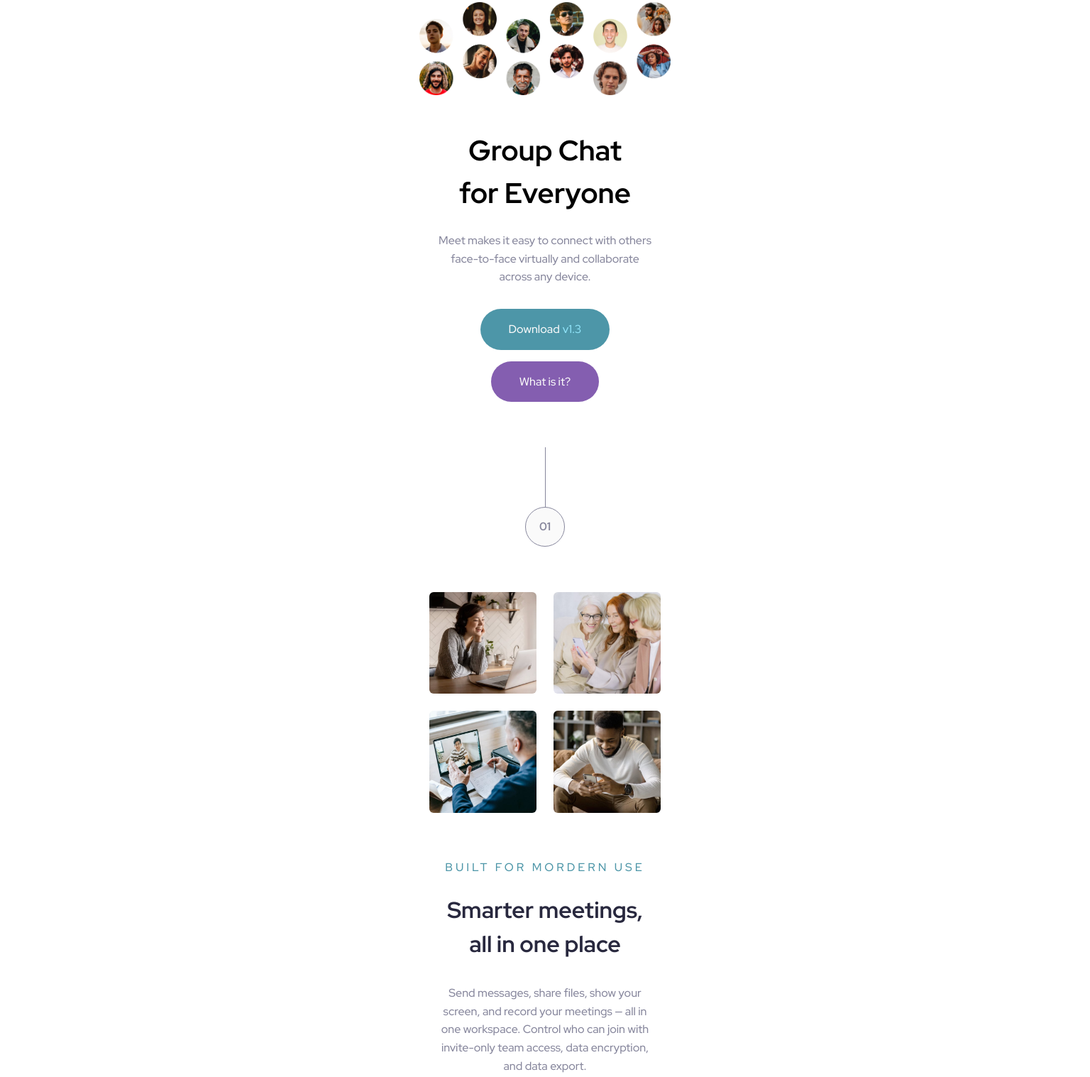
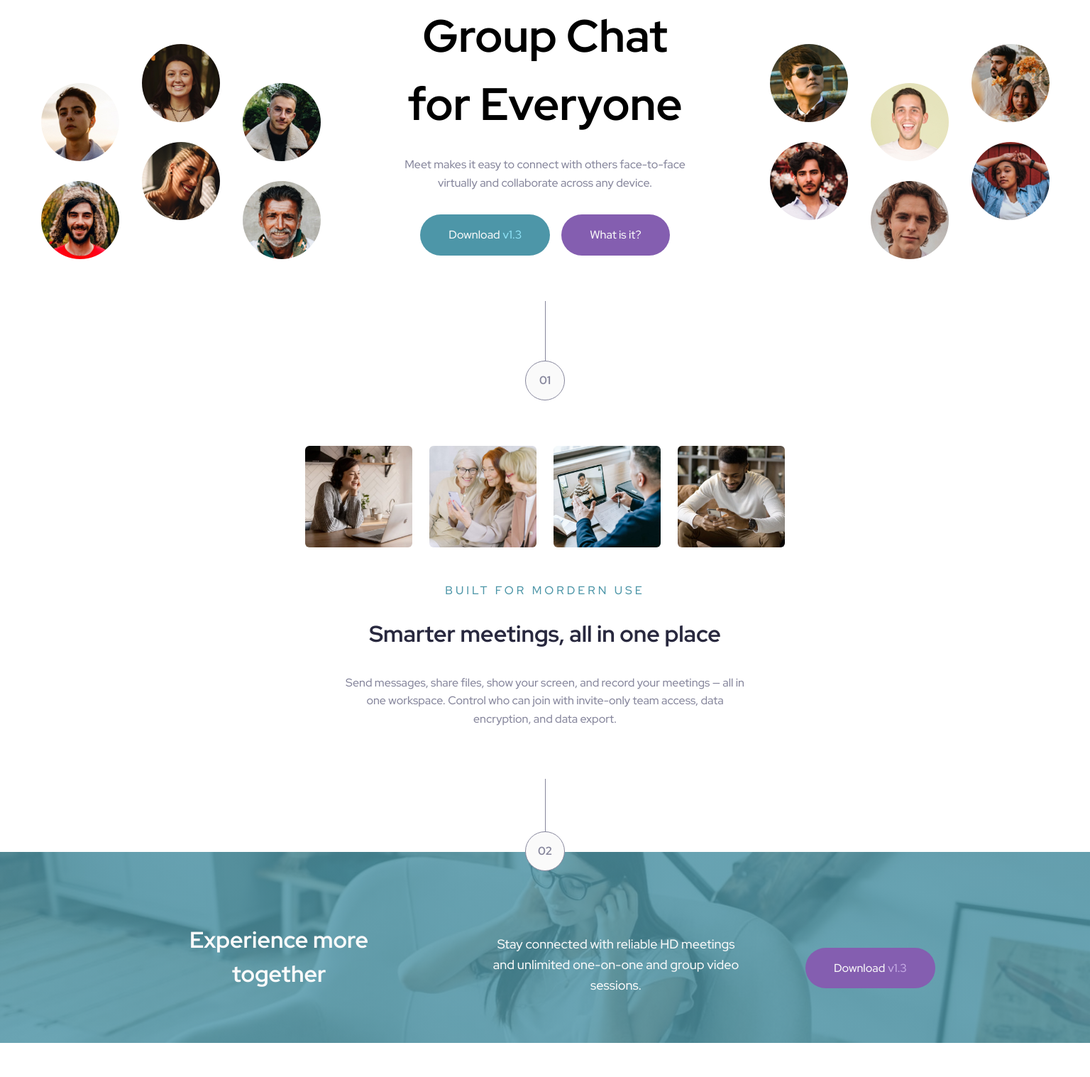
Before and after one commit to MitaliShah/meet-landing-page, a plain HTML site: page index.html in a window 1536 px wide. Shown: the part 127-1644 px from the top of the page at 71% size. After the commit the page ends 1596 px from the top, so only its background shows below. Drawn offline with Linux system fonts and the light colour scheme.

Commit message:
desktop styles

```diff
--- a/index.html
+++ b/index.html
@@ -24,20 +24,29 @@
     <div class="max-width-wrapper">
       <header>
         <img src="./assets/logo.svg" alt="logo" class="logo" />
+
         <div class="hero-container">
           <div class="hero-img-mobile">
             <img src="./assets/tablet/image-hero.png" alt="" />
           </div>
         </div>
+        <div class="desktop-container-header">
+          <div class="hero-img-left">
+            <img src="./assets/desktop/image-hero-left.png" alt="" />
+          </div>
           <div class="header-content">
             <h1 class="heading">Group Chat <br />for Everyone</h1>
             <p class="heading-content">
-            Meet makes it easy to connect with others face-to-face virtually and
-            collaborate across any device.
+              Meet makes it easy to connect with others face-to-face virtually
+              and collaborate across any device.
             </p>
             <div class="btn">
               <button class="download-btn">Download<span>v1.3</span></button>
               <button class="whatisit-btn">What is it?</button>
+            </div>
+          </div>
+          <div class="hero-img-right">
+            <img src="./assets/desktop/image-hero-right.png" alt="" />
           </div>
         </div>
       </header>
--- a/styles.css
+++ b/styles.css
@@ -62,8 +62,11 @@ body {
   font-weight: 500;
   min-height: 100vh;
   font-size: 16px;
-  margin: 0 auto;
-  max-width: 23.43rem;
+  /* margin: 0 auto; */
+  display: flex;
+  flex-direction: column;
+  justify-content: center;
+  align-items: center;
 }
 
 .max-width-wrapper {
@@ -79,7 +82,10 @@ body {
   margin-top: 48px;
   margin-bottom: 54px;
 }
-
+.hero-img-left,
+.hero-img-right {
+  display: none;
+}
 .header-content {
   text-align: center;
   margin-top: 48px;
@@ -107,11 +113,18 @@ body {
   align-items: center;
   gap: 16px;
   margin-bottom: 64px;
+  cursor: pointer;
 }
 
 .download-btn {
   background-color: var(--dark-cyan);
   padding: 16px 40px;
+  color: var(--dark-cyan);
+}
+
+.download-btn:hover {
+  background-color: hsl(192, 35%, 31%);
+  color: var(--white);
 }
 
 .whatisit-btn {
@@ -214,7 +227,8 @@ body {
 
 .number-02 {
   position: absolute;
-  top: 84px;
+  /* top: 84px; */
+  top: 74px;
   left: 50%;
   border-radius: 50%;
   width: 56px;
@@ -224,6 +238,10 @@ body {
   color: var(--light-blue-purple);
   font-weight: bold;
   background-color: var(--white);
+}
+
+footer {
+  width: 100%;
 }
 
 .footer-container {
@@ -236,6 +254,8 @@ body {
   text-align: center;
   padding: 92px 24px 72px;
   color: var(--white);
+  margin-top: -2rem;
+  width: 100%;
 }
 
 .footer-title {
@@ -257,3 +277,126 @@ body {
 .footer-btn span {
   color: var(--pink);
 }
+
+@media (min-width: 48rem) {
+  .max-width-wrapper {
+    max-width: 48rem;
+    margin: 0 auto;
+  }
+
+  .header-content {
+    max-width: 457px;
+    margin: 0 auto;
+    margin: 72px auto 80px;
+  }
+  .hero-img-left,
+  .hero-img-right {
+    display: none;
+  }
+  .btn {
+    flex-direction: row;
+    gap: 16px;
+  }
+
+  .heading {
+    font-size: 48px;
+  }
+  .gallery-section {
+    margin-bottom: 48px;
+  }
+
+  .main-content {
+    max-width: 573px;
+    margin: 0 auto;
+    padding-bottom: 72px;
+  }
+
+  .bottom-devider {
+    margin-bottom: 135px;
+  }
+
+  .footer-container {
+    background-image: linear-gradient(
+        hsl(192, 37%, 48%, 0.8),
+        hsl(192, 37%, 48%, 0.8)
+      ),
+      url("./assets/tablet/image-footer.jpg");
+    padding: 92px 98px 66px;
+  }
+}
+
+@media (min-width: 1440px) {
+  .max-width-wrapper {
+    max-width: 90rem;
+    margin: 0 auto;
+  }
+
+  .header-content {
+    margin: 0 88px;
+  }
+
+  .heading {
+    font-size: 64px;
+  }
+
+  .footer-container {
+    display: flex;
+    align-items: center;
+    justify-content: center;
+    padding: 116px 165px;
+  }
+
+  .footer-title,
+  .footer-content {
+    width: 350px;
+  }
+
+  .footer-btn {
+    flex: 1;
+  }
+
+  .footer-title {
+    margin-right: 125px;
+  }
+
+  .footer-content {
+    margin-right: 92px;
+  }
+
+  .footer-btn {
+    max-width: max-content;
+  }
+
+  .footer-btn span {
+    color: hsl(267, 54%, 79%);
+  }
+
+  .footer-btn:hover {
+    background-color: hsl(268, 55%, 60%);
+    color: var(--white);
+  }
+
+  .footer-container {
+    background-image: linear-gradient(
+        hsl(192, 37%, 48%, 0.8),
+        hsl(192, 37%, 48%, 0.8)
+      ),
+      url("./assets/desktop/image-footer.jpg");
+    padding: 92px 98px 66px;
+  }
+
+  .hero-img-mobile {
+    display: none;
+  }
+
+  .hero-img-left,
+  .hero-img-right {
+    display: block;
+  }
+
+  .desktop-container-header {
+    display: flex;
+    justify-content: center;
+    align-items: center;
+  }
+}
```
Lines whose indentation alone changed are shown as unchanged.
